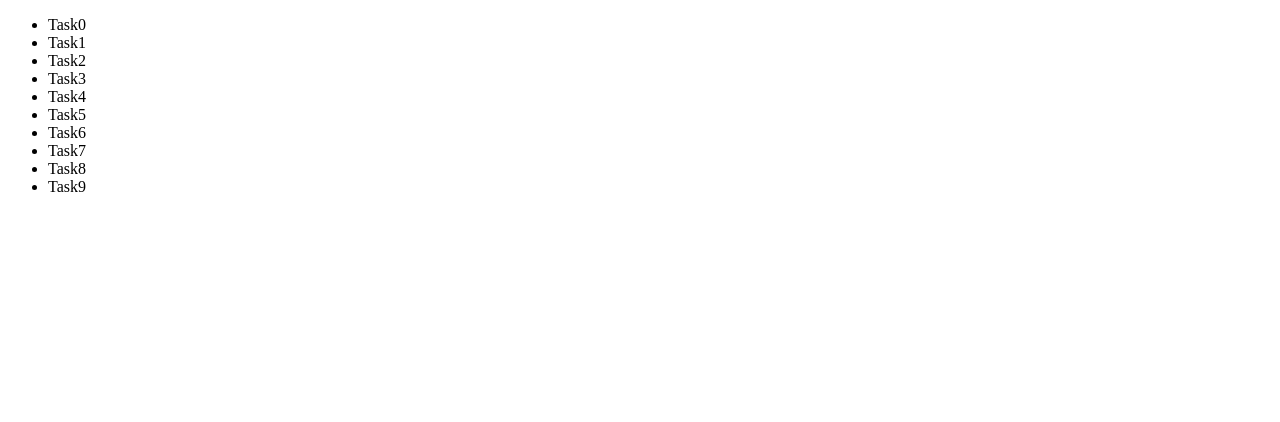
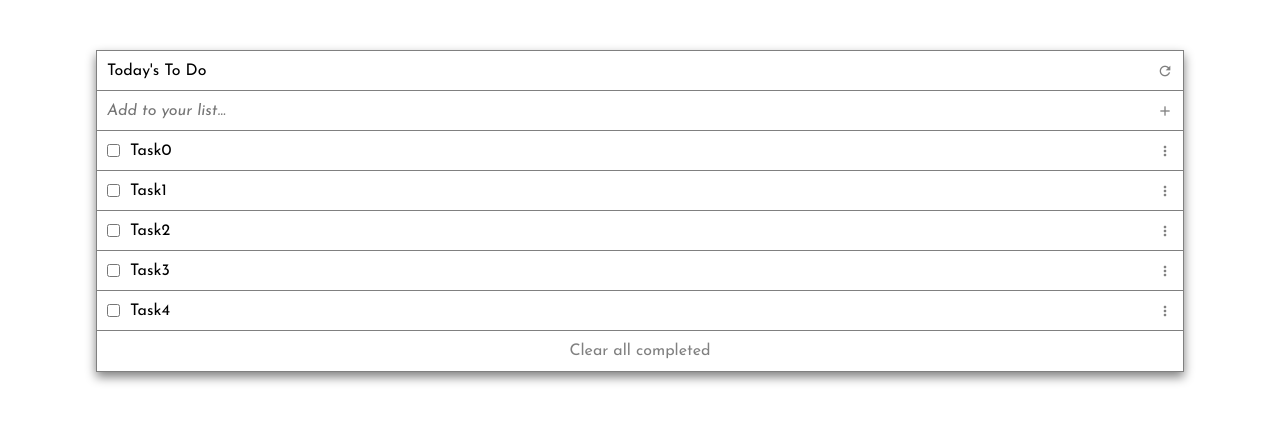
Before and after one commit to AkashaRojee/to-do-list, a website built with webpack: page src/index.html in a window 1280 px wide. Built offline with nearby package versions, Linux system fonts and the light colour scheme.

Commit message:
Add basic styling

```diff
--- /dev/null
+++ b/src/_custom.scss
@@ -0,0 +1,6 @@
+%minimal {
+  list-style: none;
+  border: none;
+  background-color: transparent;
+  outline: none;
+}
--- /dev/null
+++ b/src/_flex.scss
@@ -0,0 +1,37 @@
+@mixin direction($direction-property) {
+  flex-direction: $direction-property;
+}
+
+@mixin justify($justify-property) {
+  justify-content: $justify-property;
+}
+
+@mixin align($align-property) {
+  align-items: $align-property;
+}
+
+%flex {
+  display: flex;
+}
+
+.flex-col {
+  @extend %flex;
+  @include direction($direction-property: column);
+}
+
+.flex-row {
+  @extend %flex;
+  @include direction($direction-property: row);
+}
+
+.space-between {
+  @include justify($justify-property: space-between);
+}
+
+.align-center {
+  @include align($align-property: center);
+}
+
+.fill {
+  flex-grow: 1;
+}
--- a/src/index.html
+++ b/src/index.html
@@ -4,8 +4,34 @@
     <meta charset="UTF-8">
     <meta name="viewport" content="width=device-width, initial-scale=1.0">
     <title>To-do list</title>
+    <link href="https://fonts.googleapis.com/icon?family=Material+Icons"
+      rel="stylesheet">
 </head>
 <body>
-    <ul></ul>
+
+  <main>
+
+    <div class="container flex-col">
+
+      <div class="flex-row space-between align-center">
+        <p>Today's To Do</p>
+        <button class="material-icons">refresh</button>
+      </div>
+
+      <div class="flex-row">
+        <input type="text" class="fill" placeholder="Add to your list...">
+        <button class="material-icons">add</button>
+      </div>
+
+      <ul>
+        <!-- Populated dynamically -->
+      </ul>
+
+      <button>Clear all completed</button>
+
+    </div>
+
+  </main>
+
 </body>
 </html>
--- a/src/index.js
+++ b/src/index.js
@@ -14,7 +14,14 @@ function createElement(elementType, classNames = '', attributes = {}, innerHTML
 }
 
 function appendListItem(description) {
-  list.appendChild(createElement('li', '', {}, description));
+  const listItem = createElement('li', 'flex-row space-between align-center');
+  const checkBoxContainer = createElement('div', 'flex-row align-center');
+  const checkBox = createElement('input', '', {type: 'checkbox'});
+  const listText = createElement('span', '', {}, description);
+  const moreIcon = createElement('span', 'material-icons', {}, 'more_vert');
+  checkBoxContainer.append(checkBox, listText);
+  listItem.append(checkBoxContainer, moreIcon);
+  list.append(listItem);
 }
 
 class Task {
@@ -33,7 +40,6 @@ class ToDoList {
 
   add(description, completed, index) {
     this.tasks.push(new Task(description, completed, index));
-    console.log(index);
   }
 
   sort() {
@@ -49,7 +55,7 @@ function initialiseList() {
 
   toDoList = new ToDoList();
 
-  [...Array(10).keys()].forEach(i => {
+  [...Array(5).keys()].forEach(i => {
     toDoList.add(`Task${i}`, false, i);
   });
 
--- a/src/style.scss
+++ b/src/style.scss
@@ -0,0 +1,48 @@
+@import url('https://fonts.googleapis.com/css2?family=Josefin+Sans:ital@0;1&display=swap');
+@import 'flex.scss';
+@import 'custom.scss';
+
+* {
+  margin: 0;
+  padding: 0;
+  box-sizing: border-box;
+  font-family: 'Josefin Sans';
+  font-size: 16px;
+}
+
+$default-border: 1px solid grey;
+
+.container {
+  width: 85%;
+  margin: 50px auto;
+  border: $default-border;
+  box-shadow: 0px 5px 10px grey;
+
+  .material-icons {
+    font-size: inherit;
+    color: grey;
+  }
+
+  > div, li {
+    padding: 10px;
+    border-bottom: $default-border;
+  }
+
+  > div, li, > button {
+    min-height: 40px;
+  }
+
+  button {
+    color: grey;
+  }
+
+  button, input, li {
+    @extend %minimal;
+  }
+
+  input {
+    font-style: italic;
+    color: grey;
+    margin-right: 10px;
+  }
+}
```
